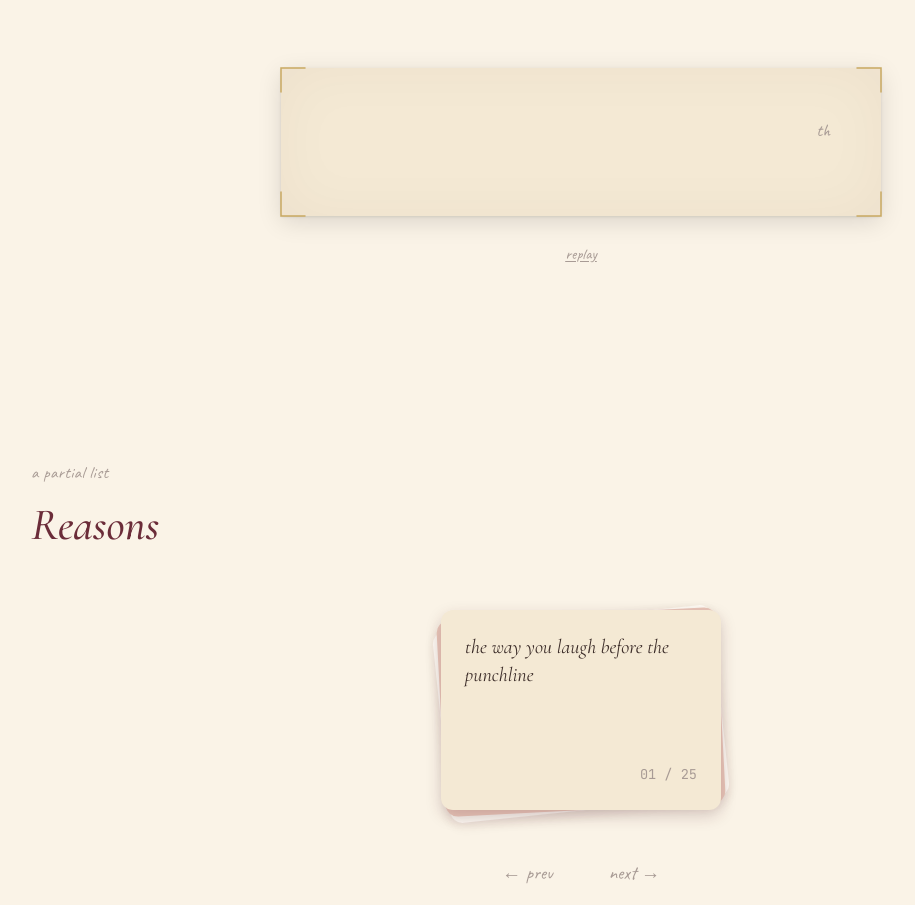
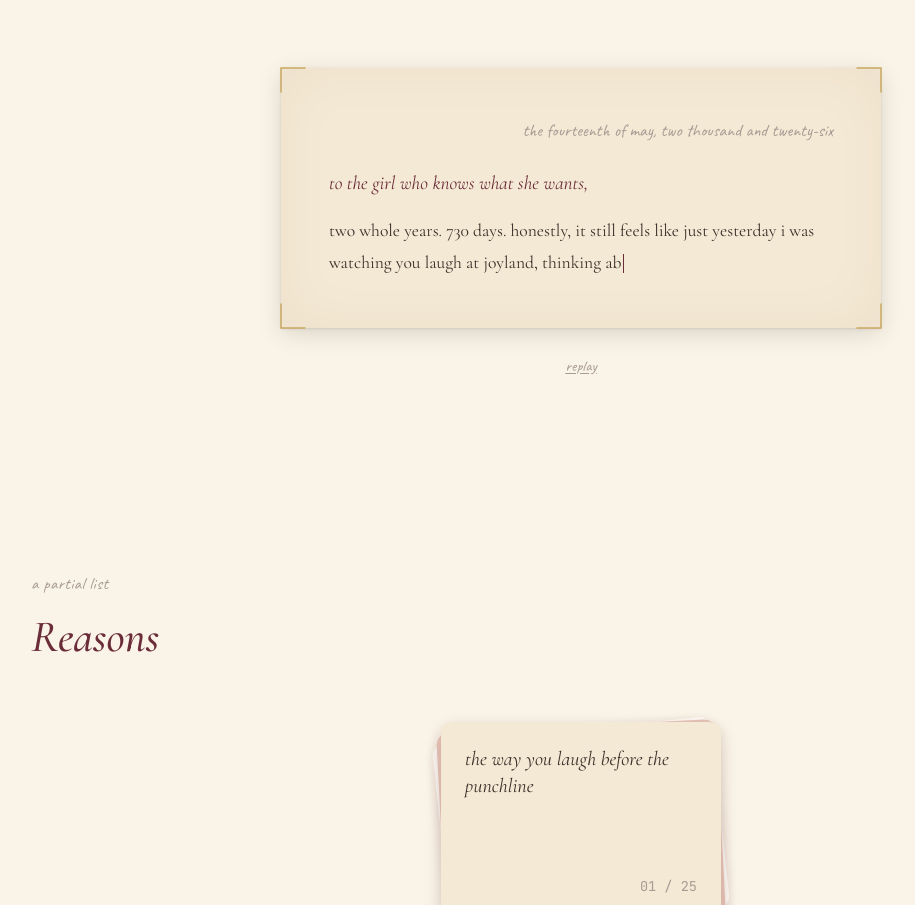
Before and after one commit to abdulraffay-m/personal-website, a React (Vite) app: page /#/ in a window 1280 px wide. Shown: the part 6049-6954 px from the top of the page, without its empty margins (59-974 px from the left). Built offline with nearby package versions, Linux system fonts and the light colour scheme.

Commit message:
fix: infinite loop in typewriter effect freezing at 'th'

```diff
--- a/src/sections/Letter.tsx
+++ b/src/sections/Letter.tsx
@@ -13,6 +13,9 @@ function useTypewriter(text: string, delay: number, enabled: boolean, onDone?: (
   const [displayed, setDisplayed] = useState(enabled ? '' : text);
   const [done, setDone] = useState(!enabled);
 
+  const onDoneRef = useRef(onDone);
+  useEffect(() => { onDoneRef.current = onDone; }, [onDone]);
+
   useEffect(() => {
     if (!enabled) return;
     let i = 0;
@@ -21,11 +24,11 @@ function useTypewriter(text: string, delay: number, enabled: boolean, onDone?: (
       if (i >= text.length) {
         clearInterval(id);
         setDone(true);
-        onDone?.();
+        onDoneRef.current?.();
       }
     }, delay);
     return () => clearInterval(id);
-  }, [enabled, text, delay, onDone]);
+  }, [enabled, text, delay]);
 
   return { displayed, done };
 }
@@ -173,6 +176,9 @@ function BodyTypewriter({
   const [displayed, setDisplayed] = useState(instant ? full : '');
   const [done, setDone] = useState(instant);
 
+  const onDoneRef = useRef(onDone);
+  useEffect(() => { onDoneRef.current = onDone; }, [onDone]);
+
   useEffect(() => {
     if (instant || !active) return;
     let i = 0;
@@ -181,13 +187,13 @@ function BodyTypewriter({
       if (i >= full.length) {
         clearInterval(id);
         setDone(true);
-        onDone();
+        onDoneRef.current();
       }
     }, CHAR_DELAY_BODY);
-    const skip = () => { clearInterval(id); setDisplayed(full); setDone(true); onDone(); };
+    const skip = () => { clearInterval(id); setDisplayed(full); setDone(true); onDoneRef.current(); };
     window.addEventListener('keydown', skip, { once: true });
     return () => { clearInterval(id); window.removeEventListener('keydown', skip); };
-  }, [active, instant, full, onDone]);
+  }, [active, instant, full]);
 
   return (
     <div className="space-y-4">
```
